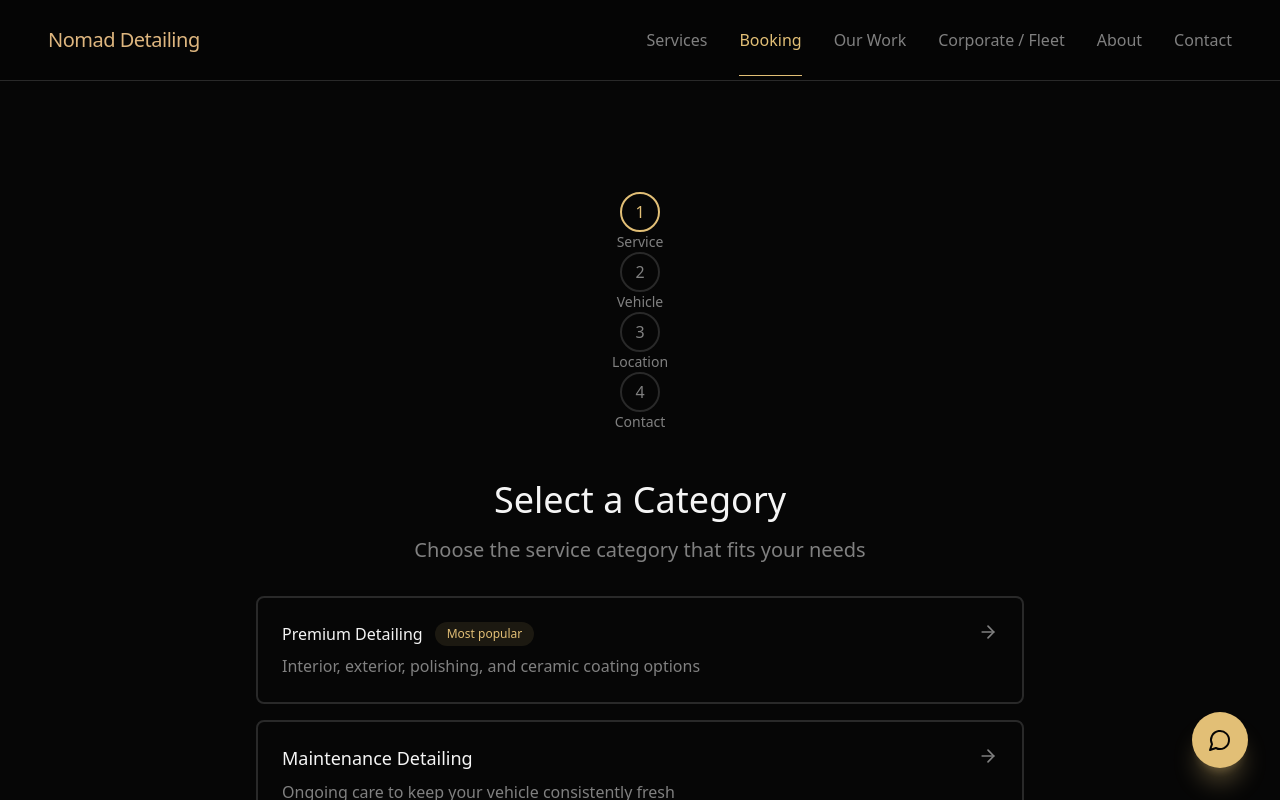
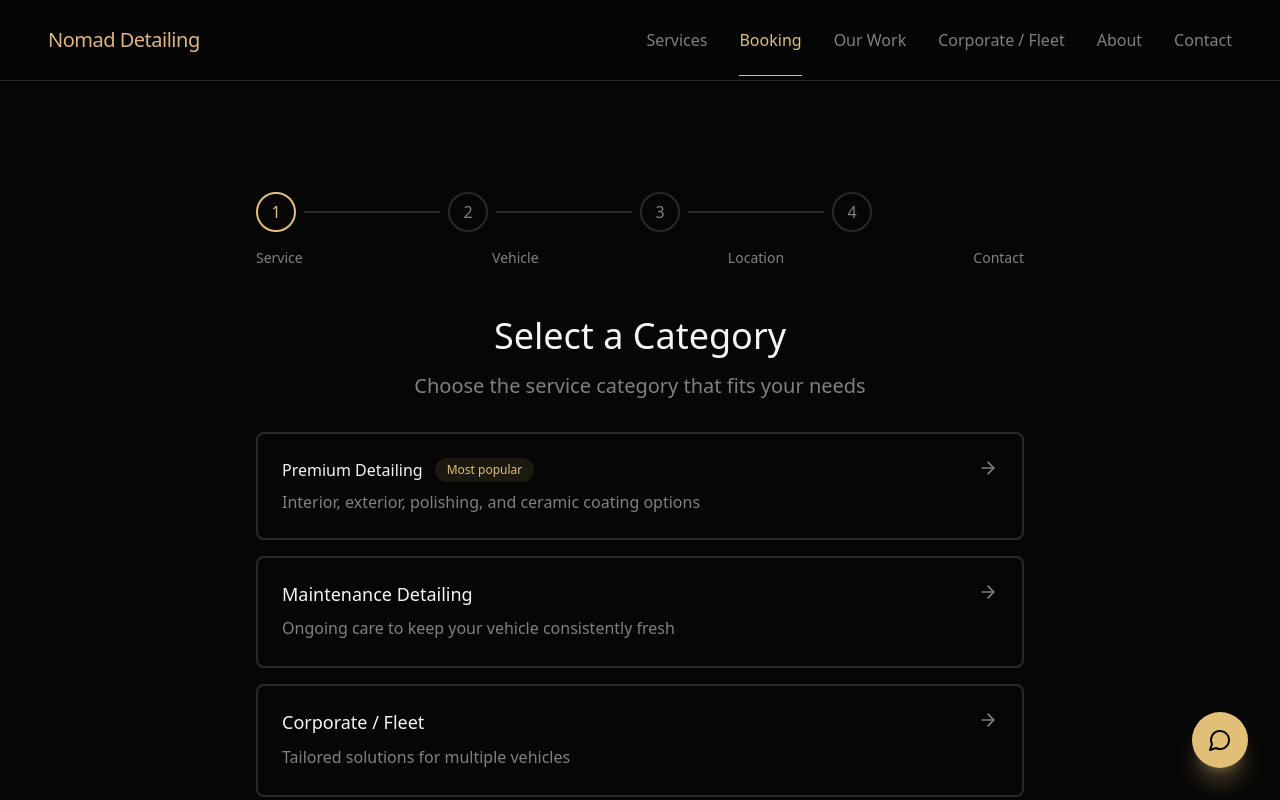
Before and after one commit to Nomaddetailing/nomad-detailing-website, a React (Vite) app: page / in a window 1280 px wide. Both pictures are taken after a click on the button "Booking". Shown: the top 800 px of the page. Built offline with nearby package versions, Linux system fonts and the light colour scheme.

Commit message:
Update BookingFlow.tsx

```diff
--- a/src/components/BookingFlow.tsx
+++ b/src/components/BookingFlow.tsx
@@ -488,49 +488,38 @@ const submit = async () => {
       <Section>
         <div className="max-w-3xl mx-auto">
           {/* Progress Indicator */}
-          {step !== "done" && (
+          {step !== 'done' && (
             <div className="mb-12">
-              {/* line + steps */}
-              <div className="relative">
-                {/* Base line (grey) */}
-                <div className="absolute left-5 right-5 top-5 h-0.5 bg-border" />
-
-                {/* Progress line (gold/primary) */}
-                <div
-                  className="absolute left-5 top-5 h-0.5 bg-primary transition-all"
-                  style={{
-                    width:
-                      activeIndex <= 0
-                        ? "0%"
-                        : activeIndex >= 3
-                        ? "calc(100% - 40px)" // full width between left-5 and right-5
-                        : `calc(${(activeIndex / 3) * 100}% - ${(activeIndex / 3) * 40}px)`,
-                  }}
-                />
-
-                {/* Steps (circle + label together) */}
-                <div className="relative z-10 grid grid-cols-4">
-                  {[0, 1, 2, 3].map((s) => (
-                    <div key={s} className="flex flex-col items-center">
+              <div className="flex items-center justify-between mb-4">
+                {[0, 1, 2, 3].map((s) => (
+                  <div key={s} className="flex-1">
+                    <div className="flex items-center">
                       <div
                         className={`w-10 h-10 rounded-full flex items-center justify-center border-2 transition-all ${
                           s < activeIndex
-                            ? "bg-primary border-primary text-primary-foreground"
+                            ? 'bg-primary border-primary text-primary-foreground'
                             : s === activeIndex
-                            ? "border-primary text-primary"
-                            : "border-border text-muted-foreground"
+                            ? 'border-primary text-primary'
+                            : 'border-border text-muted-foreground'
                         }`}
                       >
                         {s < activeIndex ? <CheckCircle2 size={20} /> : s + 1}
                       </div>
-
-                      {/* Label directly under its circle */}
-                      <div className="mt-3 text-sm text-muted-foreground text-center">
-                        {stepsForProgress[s]}
-                      </div>
+                      {s < 3 && (
+                        <div
+                          className={`flex-1 h-0.5 mx-2 ${
+                            s < activeIndex ? 'bg-primary' : 'bg-border'
+                          }`}
+                        />
+                      )}
                     </div>
-                  ))}
-                </div>
+                  </div>
+                ))}
+              </div>
+              <div className="flex justify-between text-sm text-muted-foreground">
+                {stepsForProgress.map((label) => (
+                  <span key={label}>{label}</span>
+                ))}
               </div>
             </div>
           )}
```
